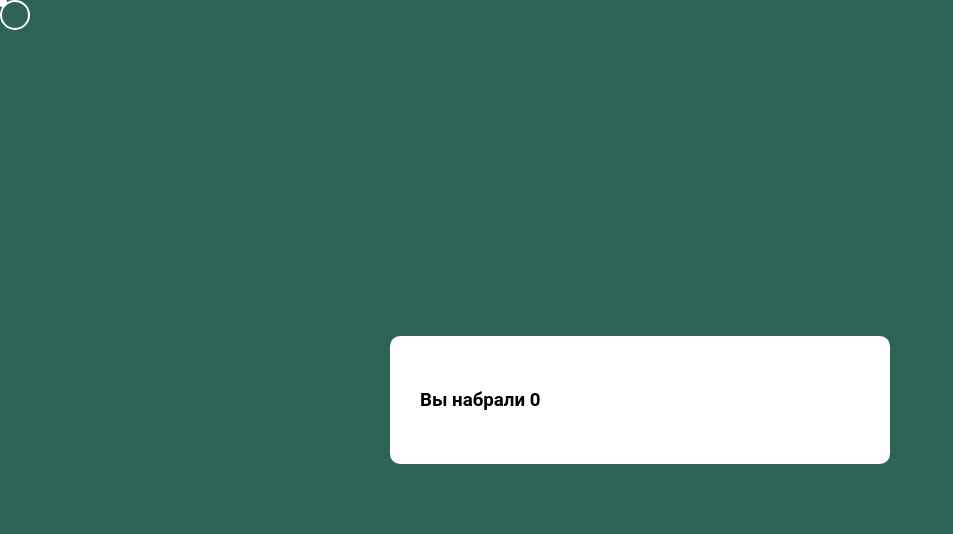
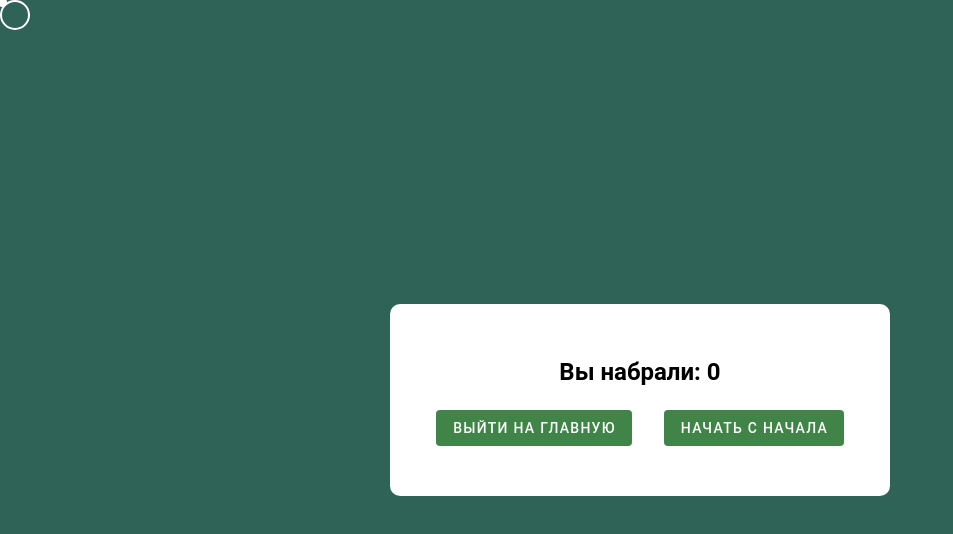
Before and after one commit to Iimanbek/Ak-Zhol-driving-school-, a Vue app: page /testingg/finish in a window 1280 px wide. Shown: the top 534 px of the page, without its empty margins (0-953 px from the left). Built offline with nearby package versions, Linux system fonts and the light colour scheme.

Commit message:
add functions

```diff
--- a/src/components/Timer.vue
+++ b/src/components/Timer.vue
@@ -11,10 +11,12 @@
 
 
 <script>
+import { mapStores } from 'pinia';
+import { useValueStore } from '../store/getValue';
 export default{
     data:() => ({
         timer: null,
-        totalTime: (25 * 60),
+        totalTime: (1 * 60),
         resetButton: false,
         title: "Countdown to rest time!",
         edit: false
@@ -46,6 +48,7 @@ export default{
     }
   },
   computed: {
+    ...mapStores(useValueStore),
     minutes: function(){
       const minutes = Math.floor(this.totalTime / 60);
       return this.padTime(minutes);
@@ -57,6 +60,14 @@ export default{
   },
   mounted(){
     this.startTimer()
+  },
+  watch:{
+    totalTime(){
+      if (this.totalTime === 0) {
+        this.$router.push('/testingg/finish')
+        this.valueStore.testFinish = 'Тест не пройден'
+      }
+    }
   }
 }
 </script>
--- a/src/components/testFinish.vue
+++ b/src/components/testFinish.vue
@@ -2,7 +2,22 @@
     <div class="main_wrapper">
         <div class="result_wrapper">
             <h1 :style="{'color': colorofH }">{{ valueStore.testFinish }}</h1>
-            <h3>Вы набрали {{ valueStore.ANSWERS }} </h3>
+            <h2 class="hhh">Вы набрали: {{ valueStore.ANSWERS }} </h2>
+            <div class="btn_wrapp">
+                <router-link to="/">
+                    <v-btn
+                    variant="flat"
+                    color="#408448"
+                    class="bttbtn"
+                    >Выйти на главную</v-btn>
+                </router-link>
+                    <v-btn
+                    class="bttbtn"
+                    @click="BeginTest"
+                    variant="flat"
+                    color="#408448"
+                    >Начать с начала</v-btn>
+            </div>
         </div>
     </div>
 </template>
@@ -16,7 +31,11 @@ export default {
         }
     },
     methods: {
-
+        BeginTest(){
+            this.$router.push('/testing/1')
+            this.valueStore.ANSWERS = 0
+            this.valueStore.NOANSWERS = 0
+        }
     },
     updated() {
         // this.returnnn()
@@ -73,4 +92,18 @@ export default {
     justify-content: center;
     align-items: center;
 }
+a{
+    text-decoration: none;
+}
+.bttbtn{
+    color: white;
+}
+.btn_wrapp{
+    display: flex;
+    justify-content: space-around;
+    margin-top: 20px;
+}
+.hhh{
+    text-align: center;
+}
 </style>
```
